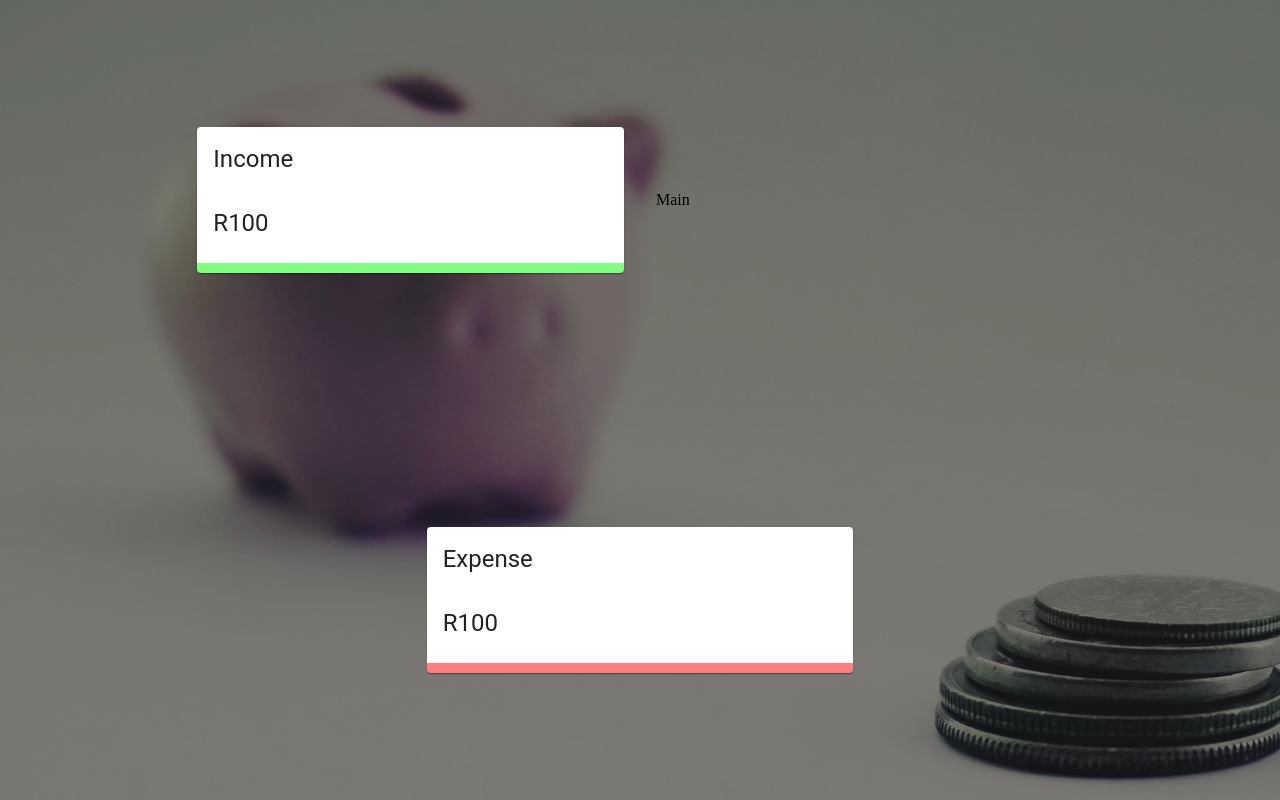
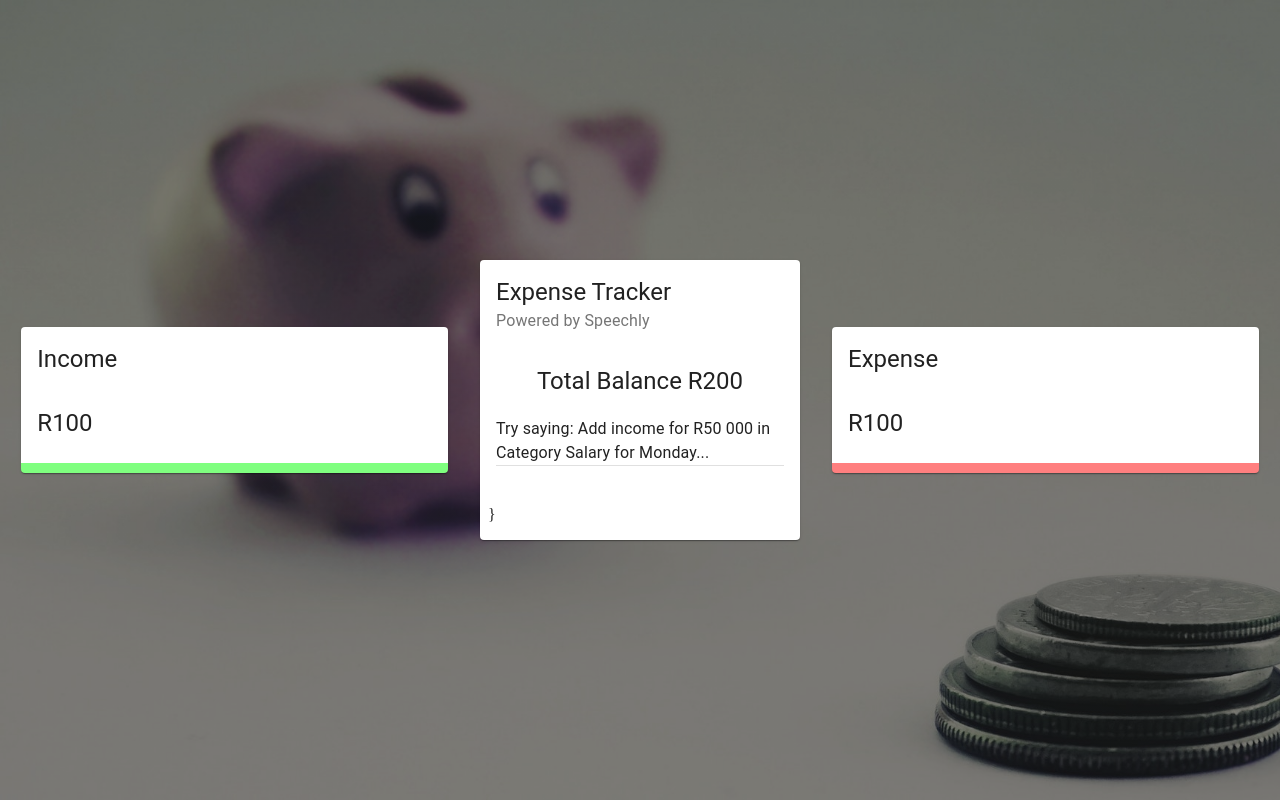
Before and after one commit to veruschkaseptember/budget, a React (Create React App) app: page / in a window 1280 px wide. Built offline with nearby package versions, Linux system fonts and the light colour scheme.

Commit message:
Commit 3

```diff
--- a/src/App.js
+++ b/src/App.js
@@ -1,6 +1,7 @@
 import React from 'react'
 import { Grid } from '@material-ui/core';
 
+import Main from './components/Main/Main';
 import Details from './components/Details/Details';
 import useStyles from './styles';
 
@@ -12,8 +13,8 @@ const app = () => {
                 <Grid item xs={12} sm={4}>
                     <Details title="Income" />
                 </Grid>
-                <Grid item xs={12} sm={4}>
-                    Main
+                <Grid item xs={12} sm={3}>
+                    <Main />
                 </Grid>
                 <Grid item xs={12} sm={4}>
                     <Details title="Expense" />
--- a/src/components/Main/Main.jsx
+++ b/src/components/Main/Main.jsx
@@ -1,12 +1,31 @@
-import React from 'react'
+import React from 'react';
 import { Card, CardHeader, CardContent, Typography, Grid, Divider } from '@material-ui/core';
+import useStyles from './styles';
+const Main = () => {
+    const classes = useStyles();
 
-const Main = () => {
     return (
-        <div>
 
-        </div>
-    )
+        <Card className={classes.root}>
+            <CardHeader title="Expense Tracker" subheader="Powered by Speechly" />
+        <CardContent>
+            <Typography align="center" variant="h5">Total Balance R200</Typography>
+            <Typography variant="subtitle1" style={{ lineHeight: '1.5em', marginTop: '20px' }}>
+                {/* InfoCard... */}
+                Try saying: Add income for R50 000 in Category Salary for Monday...
+            </Typography>
+            <Divider />
+            {/* Form */}
+        </CardContent>
+        <CardContent className={classes.cardContent}>
+            <Grid container spacing={2}>
+                <Grid item xs={12}>
+                </Grid>}
+                {/* <List /> */}
+            </Grid>
+        </CardContent>
+        </Card>
+    );
 }
 
 export default Main
--- /dev/null
+++ b/src/components/Main/styles.js
@@ -0,0 +1,24 @@
+import { makeStyles } from '@material-ui/core/styles';
+
+export default makeStyles((theme) => ({
+  media: {
+    height: 0,
+    paddingTop: '56.25%', // 16:9
+  },
+  expand: {
+    transform: 'rotate(0deg)',
+    marginLeft: 'auto',
+    transition: theme.transitions.create('transform', {
+      duration: theme.transitions.duration.shortest,
+    }),
+  },
+  expandOpen: {
+    transform: 'rotate(180deg)',
+  },
+  cartContent: {
+    paddingTop: 0,
+  },
+  divider: {
+    margin: '20px 0',
+  },
+}));
```
Also changed, not shown: src/components/Main/Form/Form.jsx (added, +12 -0 lines).
